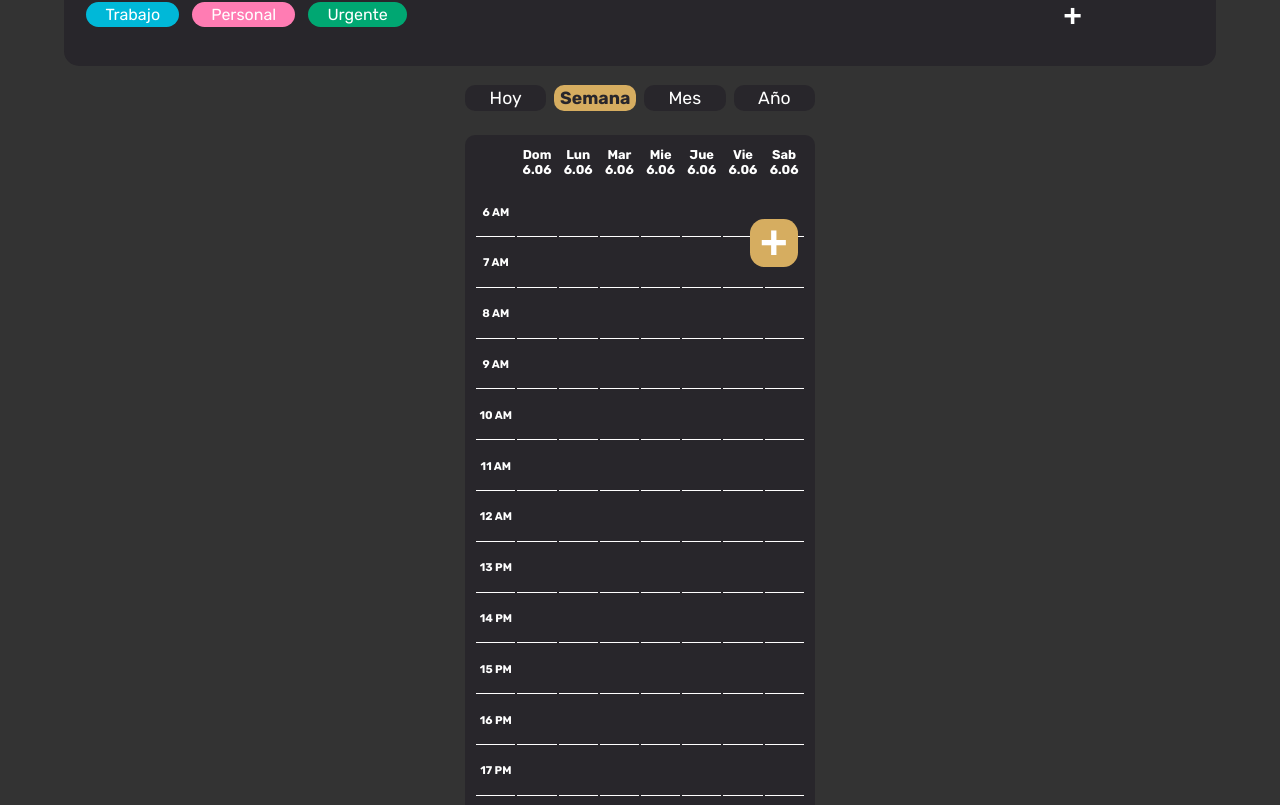
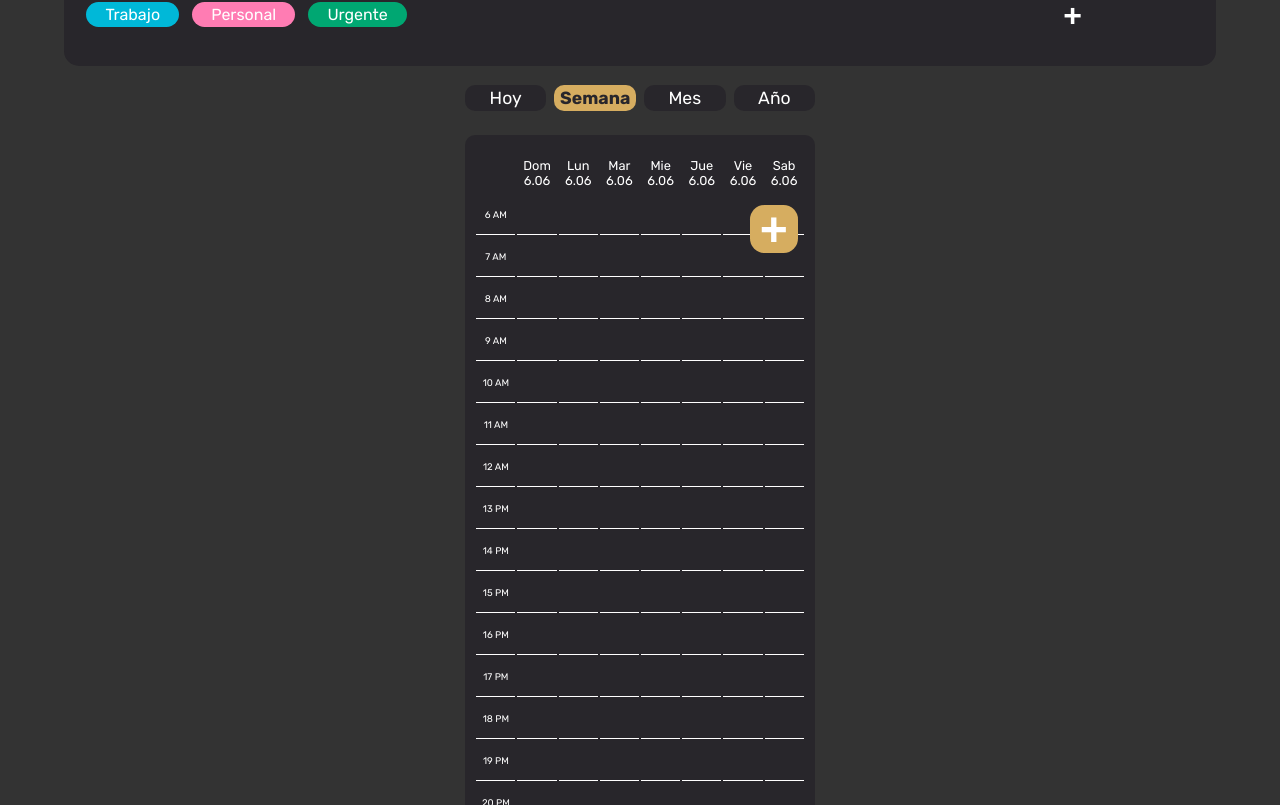
Before and after one commit to Ance7/Projects, a Next.js app in the folder calendar-app/: page / in a window 1280 px wide. Shown: the part 555-1360 px from the top of the page. Built offline with nearby package versions, Linux system fonts and the light colour scheme.

Commit message:
Revert "Finish the function for view the tasks"
This reverts commit e107bb7c8f91bda19afd11226eb1c51bde1e20a5.

```diff
--- a/calendar-app/app/page.module.css
+++ b/calendar-app/app/page.module.css
@@ -155,20 +155,18 @@
   color: #FFFFFF;
   border-radius: 10px;
   margin-top: 1.5rem;
-  padding: 0rem 0.6rem 1.5rem 0.6rem;
+  padding: 1rem 0.6rem;
 }
 
 .monthCalendar td {
   font-size: 0.8rem;
   cursor: auto;
   width: 2.45rem;
-  height: 3.05rem;
-  font-weight: bold;
 }
 
 .hoursMonth td{
   border-bottom: #FFFFFF 1px solid;
-  font-size: 0.7rem;
+  font-size: 0.6rem;
 }
 
 .monthCalendar td:hover {
--- a/calendar-app/components/CalendarViews.jsx
+++ b/calendar-app/components/CalendarViews.jsx
@@ -110,6 +110,7 @@ export const CalendarWeek = ({ tags, colorTag, tasks, setTasks }) => {
   const [showTaskView, setShowTaskView] = useState(false)
   const [actualTask, setActualTask] = useState('')
   const filteredTasks = filterTasksByWeek(tasks)
+  console.log(filteredTasks)
 
   const todayDate = new Date()
   const dayDate = todayDate.getDay()
@@ -125,10 +126,11 @@ export const CalendarWeek = ({ tags, colorTag, tasks, setTasks }) => {
     filteredTasks
       .filter(task => task.date.getDay() === day)
       .forEach(task => {
-        const taskTop = (task.initHour + 1) * 50 + taskTopOffset
-        const taskHeight = (task.finishHour - task.initHour + 1) * 50
+        const taskTop = (task.initHour + 1) * 56 + taskTopOffset
+        const taskHeight = (task.finishHour - task.initHour) * 56
         const taskColor = colorTag[tags.indexOf(task.tag)]
         const taskLeft = day === 0 ? 50 : 50 + day * 40
+
         const overlap = taskView.some(prevTask => {
           const prevTaskTop = prevTask.props.style.top
           const prevTaskBottom = prevTaskTop + prevTask.props.style.height
@@ -218,26 +220,15 @@ export const CalendarWeek = ({ tags, colorTag, tasks, setTasks }) => {
           <AddTaskBody tags={tags} colorTag={colorTag} tasks={tasks} setTasks={setTasks} setShowAddTask={setShowAddTask} />
         </>
         )
-      }
-      {
-        showTaskView && (
-          <>
-            <div className={styles.addTaskOverlay} onClick={() => setShowTaskView(false)}></div>
-
-            <TaskView taskName={actualTask} tasks={tasks} tags={tags} colorTags={colorTag} />
-          </>
-        )
-      }
+     }
     </div>
   )
 }
 
-export const CalendarMonth = ({ tasks }) => {
-  const taskFilter = filterTasksByMonth(tasks)
-
+export const CalendarMonth = () => {
   return (
     <div style={{ marginTop: '1.5rem', width: '100%' }}>
-      <MiniCalendar />
+      <MiniCalendar/>
     </div>
   )
 }
@@ -295,18 +286,6 @@ const filterTasksByWeek = (tasks) => {
 
   return tasks.filter(task => {
     const taskDate = task.date
-    return taskDate >= firstDateWeek && taskDate <= lastDateWeek
+    return taskDate.getTime() >= firstDateWeek.getTime() && taskDate.getTime() <= lastDateWeek.getTime()
   })
 }
-
-const filterTasksByMonth = (tasks) => {
-  const currentDate = new Date()
-  currentDate.setHours(0, 0, 0, 0)
-  const firstDayMonth = new Date(currentDate.getFullYear(), currentDate.getMonth(), 1)
-  const lastDayMonth = new Date(currentDate.getFullYear(), currentDate.getMonth() + 1, 0)
-
-  return tasks.filter(task => {
-    const taskDate = task.date
-    return taskDate >= firstDayMonth && taskDate <= lastDayMonth
-  })
-}
```
